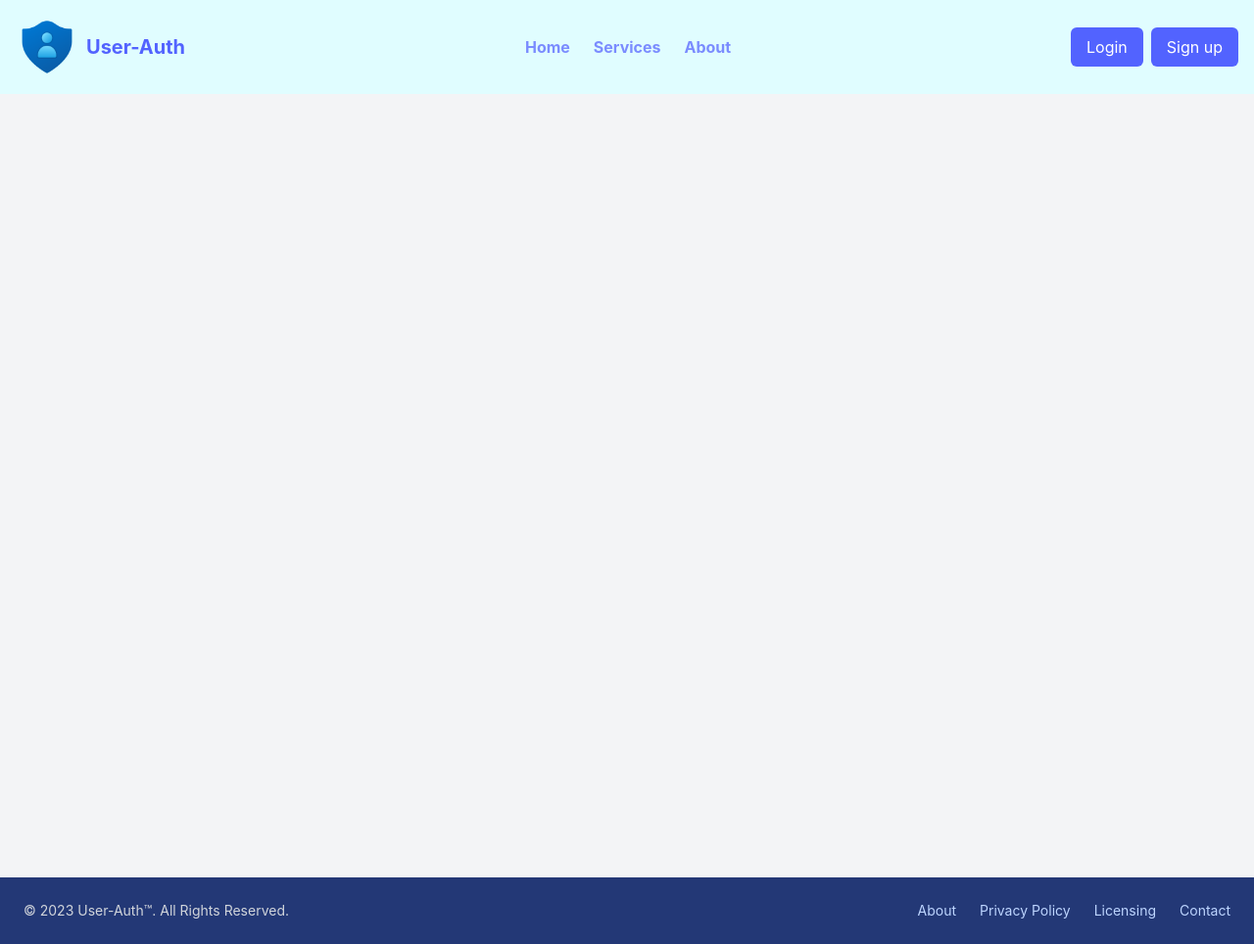
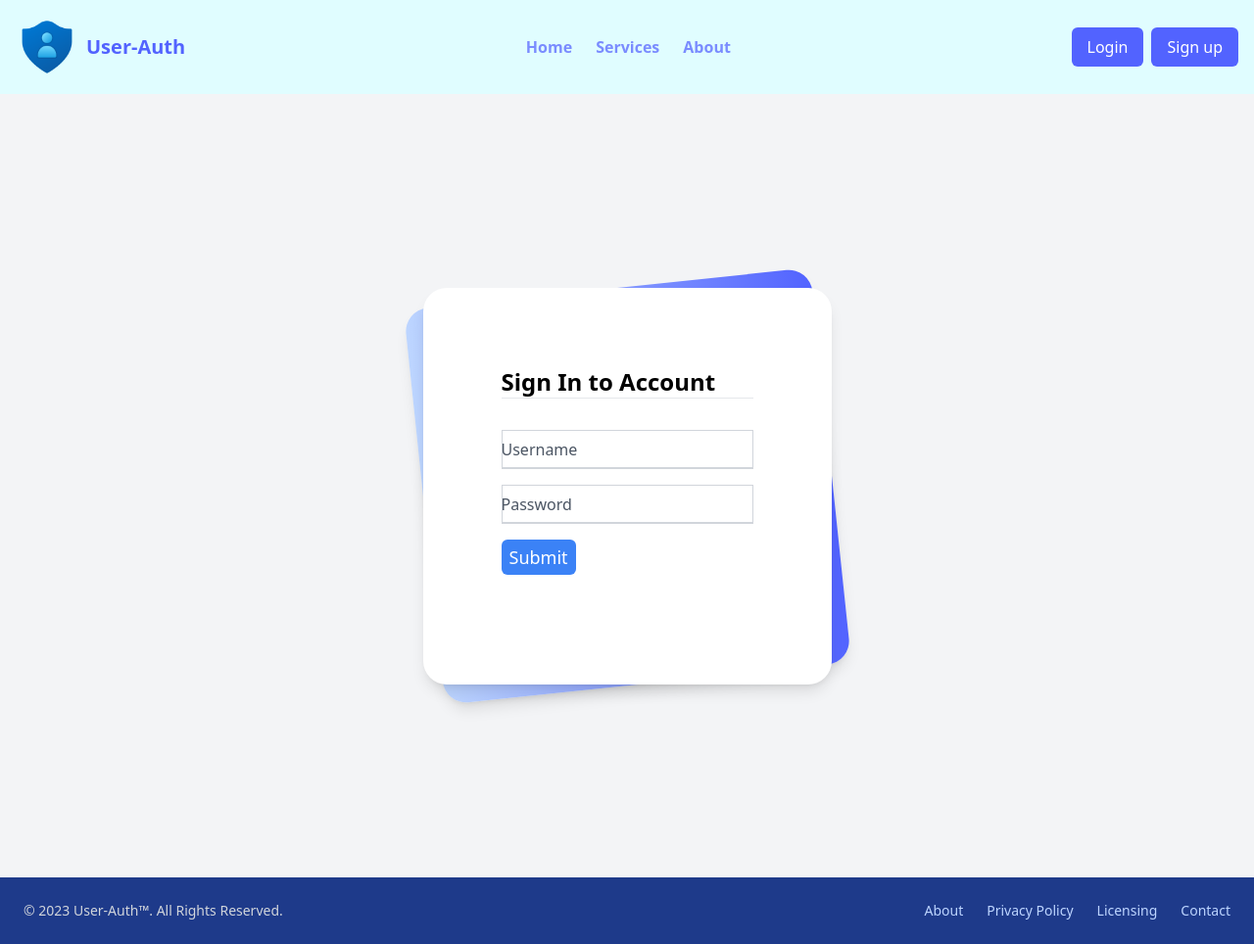
Before and after one commit to Sochuks/User-auth, a Django app: page /signin_user in a window 1280 px wide. Shown: the whole page at 98% size. Run offline with Django 4.2, Linux system fonts and the light colour scheme; some libraries are stand-ins or nearby versions.

Commit message:
changed alerts and modified login

```diff
--- a/templates/base.html
+++ b/templates/base.html
@@ -15,7 +15,7 @@
     <!-- TailwindCSS -->
     {% tailwind_css %}
     <!-- Flowbite -->
-    <link href="https://cdnjs.cloudflare.com/ajax/libs/flowbite/1.6.3/flowbite.min.css" rel="stylesheet" />
+    <!-- <link href="https://cdnjs.cloudflare.com/ajax/libs/flowbite/1.6.3/flowbite.min.css" rel="stylesheet" /> -->
 
 </head>
 <body>
@@ -169,7 +169,7 @@
         <!-- Site Script -->
         <script src="{% static 'js/app.js' %}"></script>
         <!-- Flowbite -->
-        <script src="https://cdnjs.cloudflare.com/ajax/libs/flowbite/1.6.3/flowbite.min.js"></script>
+        <!-- <script src="https://cdnjs.cloudflare.com/ajax/libs/flowbite/1.6.3/flowbite.min.js"></script> -->
     {% endblock scripts %}
 
 </body>
--- a/templates/user/login.html
+++ b/templates/user/login.html
@@ -6,34 +6,43 @@
 <!-- Page body -->
 {% block body %}
 
-    {% for message in messages %}
-        <script src="https://unpkg.com/sweetalert/dist/sweetalert.min.js"></script>
-        {% if message.tags == 'info' %}
-        <!-- Using Flowbite Alerts -->
-        <div class="flex p-4 mb-4 text-sm text-blue-800 border border-blue-300 rounded-lg bg-blue-50 dark:bg-gray-800 dark:text-blue-400 dark:border-blue-800" role="alert">
-            <svg aria-hidden="true" class="flex-shrink-0 inline w-5 h-5 mr-3" fill="currentColor" viewBox="0 0 20 20" xmlns="http://www.w3.org/2000/svg"><path fill-rule="evenodd" d="M18 10a8 8 0 11-16 0 8 8 0 0116 0zm-7-4a1 1 0 11-2 0 1 1 0 012 0zM9 9a1 1 0 000 2v3a1 1 0 001 1h1a1 1 0 100-2v-3a1 1 0 00-1-1H9z" clip-rule="evenodd"></path></svg>
-            <span class="sr-only">Info</span>
-            <div>
-              <span class="font-medium">Info alert!</span> {{ message }}
-            </div>
-          </div>
-        {% elif message.tags == 'error' %}
-            <script type="text/javascript">
-            var m = '{{ message }}'
-            swal('Denied !', m, 'error')
-            </script>
-        {% endif %}
-    {% endfor %}
+	<!-- form container -->
+	<div class="min-h-screen bg-gray-100 pt-2 pb-4 flex flex-col justify-center md:py-4 sm:py-6">
 
+		<div class="relative flex-col mx-auto max-w-3xl items-center justify-center">
 
-	<!-- form container -->
-	<div class="min-h-screen bg-gray-100 py-6 flex flex-col justify-center sm:py-12">
+			<div class="absolute inset-0 bg-gradient-to-r from-fourCol to-primaryCol shadow-lg transform -skew-y-6 sm:skew-y-0 sm:-rotate-6 sm:rounded-3xl">
+			</div>
 
-		<div class="relative py-3 sm:max-w-xl sm:mx-auto">
+				<div class="relative px-4 py-10 bg-white shadow-lg sm:rounded-3xl sm:p-20">
 
-			<div class="absolute inset-0 bg-gradient-to-r from-blue-300 to-blue-600 shadow-lg transform -skew-y-6 sm:skew-y-0 sm:-rotate-6 sm:rounded-3xl">
+					<div class="max-w-md mx-auto">
 
-			</div>
+						<div>
+							<h1 class="text-2xl font-semibold">Sign In to Account</h1>
+						</div>
+
+						<form action="{% url 'signin_user' %}" method="post" class="divide-y divide-gray-200">
+							<!-- csrf token -->
+							{% csrf_token %}
+							<div class="py-8 text-base leading-6 space-y-4 text-gray-700 sm:text-lg sm:leading-7">
+								<div class="relative">
+									<input autocomplete="off" id="username_one" name="username" type="text" class="peer placeholder-transparent h-10 w-full border-b-2 border-gray-300 text-gray-900 focus:outline-none focus:borer-rose-600" placeholder="Enter Username" />
+									<label for="username" class="absolute left-0 -top-3.5 text-gray-600 text-sm peer-placeholder-shown:text-base peer-placeholder-shown:text-gray-440 peer-placeholder-shown:top-2 transition-all peer-focus:-top-3.5 peer-focus:text-gray-600 peer-focus:text-sm">Username</label>
+								</div>
+								<div class="relative">
+									<input autocomplete="off" id="pass_1" name="pass_one" type="password" class="peer placeholder-transparent h-10 w-full border-b-2 border-gray-300 text-gray-900 focus:outline-none focus:borer-rose-600" placeholder="Enter Password" />
+									<label for="password" class="absolute left-0 -top-3.5 text-gray-600 text-sm peer-placeholder-shown:text-base peer-placeholder-shown:text-gray-440 peer-placeholder-shown:top-2 transition-all peer-focus:-top-3.5 peer-focus:text-gray-600 peer-focus:text-sm">Password</label>
+								</div>
+								<div class="relative">
+									<button type="submit" class="bg-blue-500 text-white rounded-md px-2 py-1">Submit</button>
+								</div>
+							</div>
+						</form>
+
+					</div>
+
+				</div>
 
 		</div>
 	</div>
--- a/theme/static/css/dist/styles.css
+++ b/theme/static/css/dist/styles.css
@@ -800,6 +800,11 @@ select {
   margin-bottom: 0.5rem;
 }
 
+.my-6 {
+  margin-top: 1.5rem;
+  margin-bottom: 1.5rem;
+}
+
 .mt-4 {
   margin-top: 1rem;
 }
@@ -844,6 +849,10 @@ select {
   margin-right: 0.75rem;
 }
 
+.mt-12 {
+  margin-top: 3rem;
+}
+
 .block {
   display: block;
 }
@@ -914,6 +923,22 @@ select {
 
 .max-w-md {
   max-width: 28rem;
+}
+
+.max-w-xl {
+  max-width: 36rem;
+}
+
+.max-w-2xl {
+  max-width: 42rem;
+}
+
+.max-w-4xl {
+  max-width: 56rem;
+}
+
+.max-w-3xl {
+  max-width: 48rem;
 }
 
 .flex-shrink-0 {
@@ -1101,6 +1126,16 @@ select {
   background-color: rgb(59 130 246 / var(--tw-bg-opacity));
 }
 
+.bg-gray-300 {
+  --tw-bg-opacity: 1;
+  background-color: rgb(209 213 219 / var(--tw-bg-opacity));
+}
+
+.bg-gray-200 {
+  --tw-bg-opacity: 1;
+  background-color: rgb(229 231 235 / var(--tw-bg-opacity));
+}
+
 .bg-opacity-50 {
   --tw-bg-opacity: 0.5;
 }
@@ -1115,18 +1150,8 @@ select {
   --tw-gradient-stops: var(--tw-gradient-from), var(--tw-gradient-to);
 }
 
-.from-blue-300 {
-  --tw-gradient-from: #93c5fd;
-  --tw-gradient-to: rgb(147 197 253 / 0);
-  --tw-gradient-stops: var(--tw-gradient-from), var(--tw-gradient-to);
-}
-
 .to-primaryCol {
   --tw-gradient-to: hsla(234, 100%, 66%, 1);
-}
-
-.to-blue-600 {
-  --tw-gradient-to: #2563eb;
 }
 
 .p-4 {
@@ -1191,6 +1216,16 @@ select {
   padding-bottom: 0.25rem;
 }
 
+.py-4 {
+  padding-top: 1rem;
+  padding-bottom: 1rem;
+}
+
+.py-12 {
+  padding-top: 3rem;
+  padding-bottom: 3rem;
+}
+
 .pt-2 {
   padding-top: 0.5rem;
 }
@@ -1201,6 +1236,10 @@ select {
 
 .pb-2 {
   padding-bottom: 0.5rem;
+}
+
+.pb-4 {
+  padding-bottom: 1rem;
 }
 
 .text-center {
@@ -1426,21 +1465,12 @@ select {
 }
 
 @media (min-width: 480px) {
-  .sm\:mx-auto {
-    margin-left: auto;
-    margin-right: auto;
-  }
-
   .sm\:mt-0 {
     margin-top: 0px;
   }
 
   .sm\:w-auto {
     width: auto;
-  }
-
-  .sm\:max-w-xl {
-    max-width: 36rem;
   }
 
   .sm\:-rotate-6 {
@@ -1468,6 +1498,11 @@ select {
   .sm\:py-12 {
     padding-top: 3rem;
     padding-bottom: 3rem;
+  }
+
+  .sm\:py-6 {
+    padding-top: 1.5rem;
+    padding-bottom: 1.5rem;
   }
 
   .sm\:text-center {
@@ -1527,6 +1562,11 @@ select {
     padding: 1.5rem;
   }
 
+  .md\:py-4 {
+    padding-top: 1rem;
+    padding-bottom: 1rem;
+  }
+
   .md\:text-xl {
     font-size: 1.25rem;
     line-height: 1.75rem;
```
